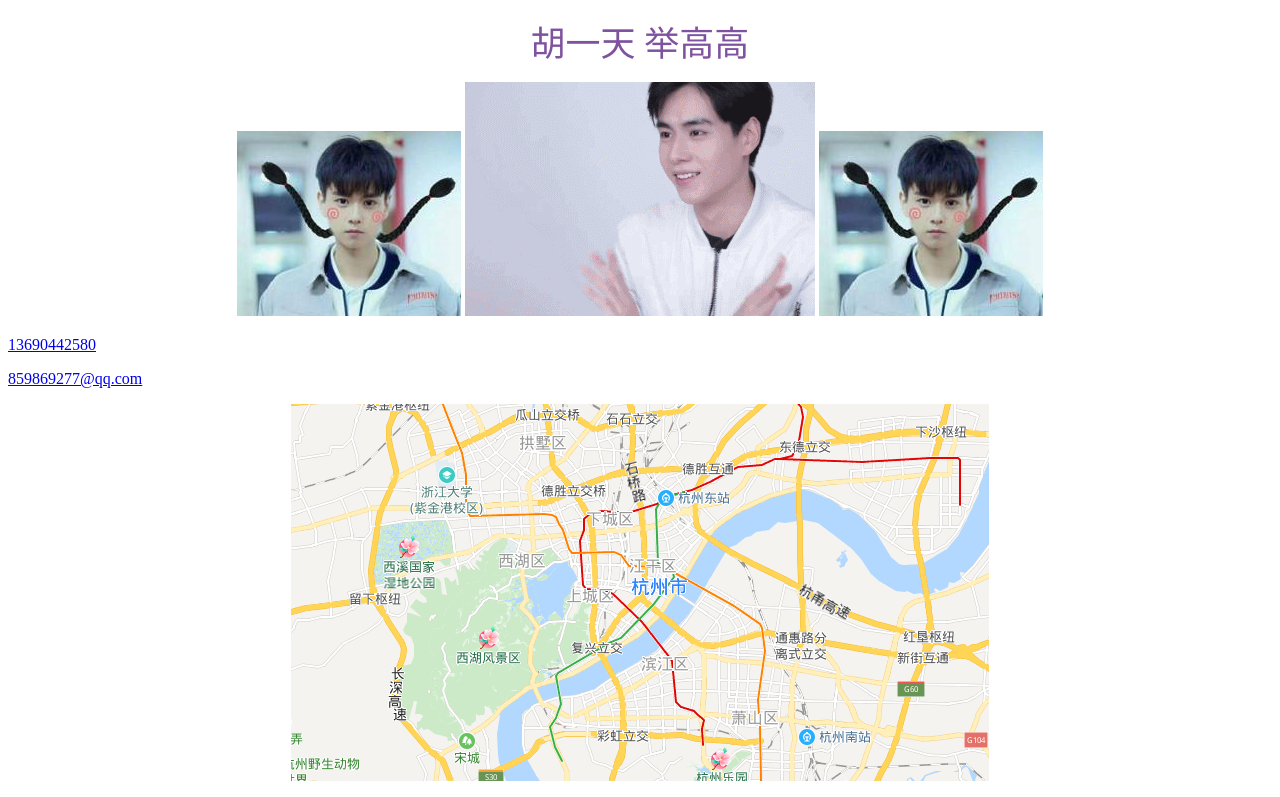
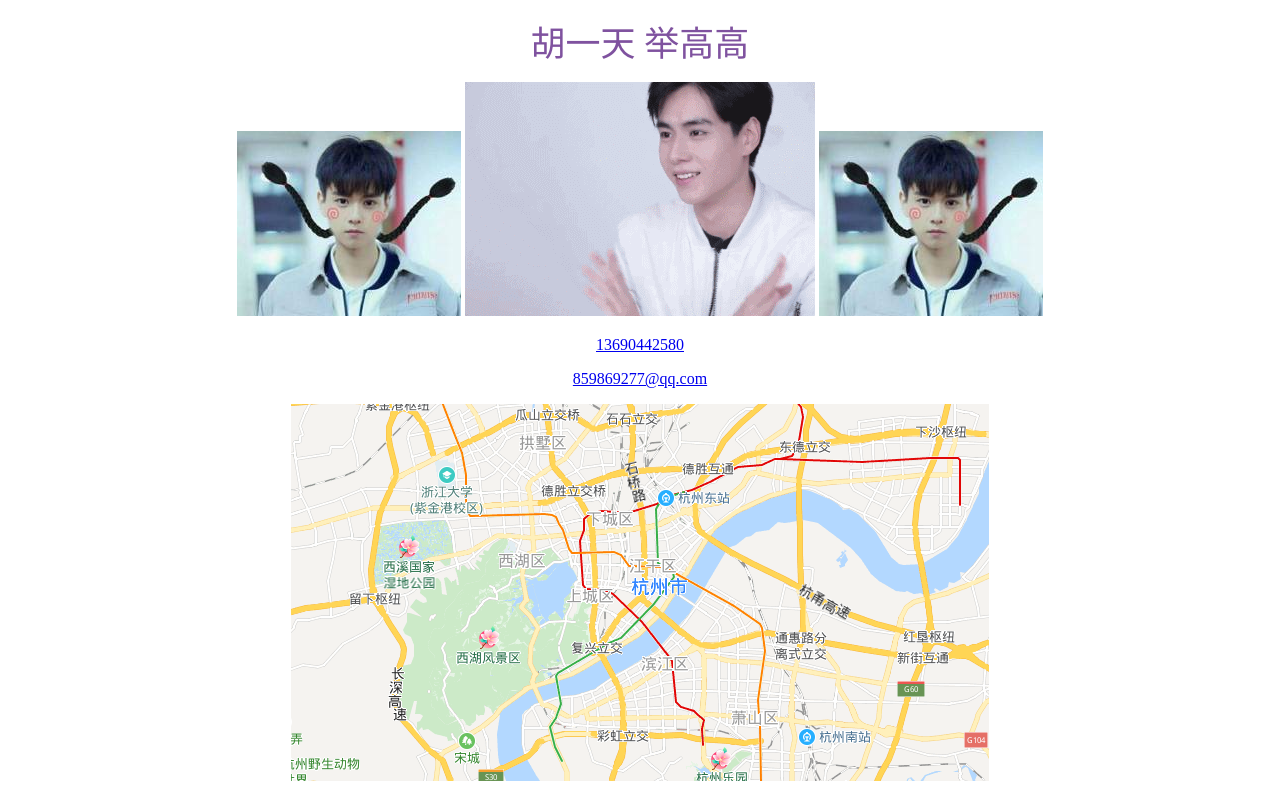
Before and after one commit to kikifairy/kikifairy.github.io, a plain HTML site: page index.html in a window 1280 px wide. Shown: the part 611-1408 px from the top of the page. Drawn offline with Linux system fonts and the light colour scheme.

Commit message:
Update index.html

```diff
--- a/index.html
+++ b/index.html
@@ -12,8 +12,8 @@
     <p align="center"><span style="font-size:35px;color:#7f529f;">胡一天 举高高</span></p >
     <p align="center"><img src="https://kikifairy.github.io/4.jpeg"> <img src="https://kikifairy.github.io/5.gif"> <img src="https://kikifairy.github.io/4.jpeg"></p >
     <p> </p>
-    <p><a href="tel:13690442580">13690442580</a></p>
-    <p><a href=859869277@qq.com">859869277@qq.com</a></p>
+    <p align="center"><a href="tel:13690442580">13690442580</a></p>
+    <p align="center"><a href=859869277@qq.com">859869277@qq.com</a></p>
     <p align="center"><a href="https://j.map.baidu.com/r5JaZ" target="_blank"><img src="https://kikifairy.github.io/6.png"></a></p>
     </body>
 </html>
```
